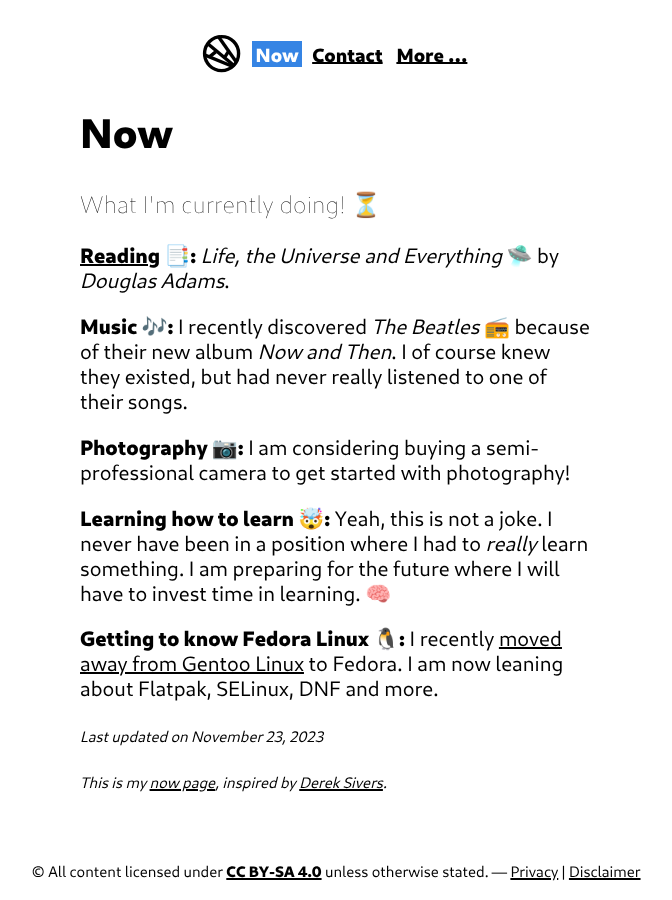
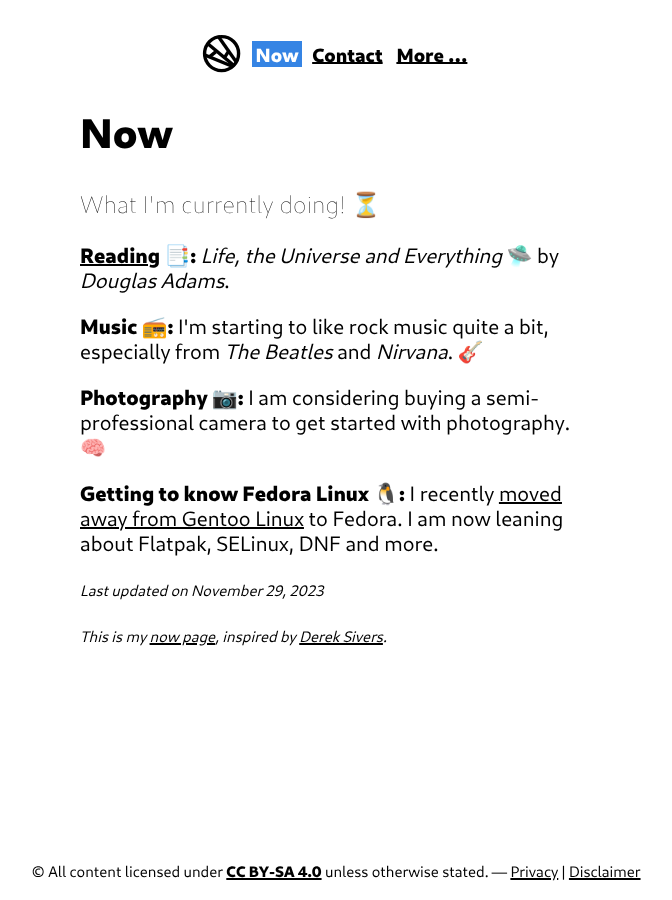
Before and after one commit to konstantintutsch/website, a Jekyll site: the page built from now/index.html, in a window 1280 px wide. Shown: the whole page, without its empty margins (304-976 px from the left). Built offline with Jekyll 4.4.1, drawn with Linux system fonts in a browser that asks for light colours.

Commit message:
Now update from November 29, 2023

```diff
--- a/now/index.html
+++ b/now/index.html
@@ -2,7 +2,7 @@
 layout: default
 title: Now page
 description: A page dedicated to what I'm doing at the moment.
-now: 2023-11-23
+now: 2023-11-29
 ---
 
 {% include heading.html level=2 text="Now" %}
@@ -11,9 +11,8 @@
 
 <article>
     <p><b><a href="{% link _tags/Book.md %}">Reading</a> 📑:</b> <i>Life, the Universe and Everything</i> 🛸 by <i>Douglas Adams</i>.</p>
-    <p><b>Music 🎶:</b> I recently discovered <i>The Beatles</i> 📻 because of their new album <i>Now and Then</i>. I of course knew they existed, but had never really listened to one of their songs.</p>
-    <p><b>Photography 📷:</b> I am considering buying a semi-professional camera to get started with photography!</p>
-    <p><b>Learning how to learn 🤯:</b> Yeah, this is not a joke. I never have been in a position where I had to <i>really</i> learn something. I am preparing for the future where I will have to invest time in learning. 🧠</p>
+    <p><b>Music 📻:</b> I'm starting to like rock music quite a bit, especially from <i>The Beatles</i> and <i>Nirvana</i>. 🎸</p>
+    <p><b>Photography 📷:</b> I am considering buying a semi-professional camera to get started with photography. 🧠</p>
     <p><b>Getting to know Fedora Linux 🐧:</b> I recently <a href="/gentoo-has-been-bugging-me/">moved away from Gentoo Linux</a> to Fedora. I am now leaning about Flatpak, SELinux, DNF and more.</p>
 </article>
 
```
